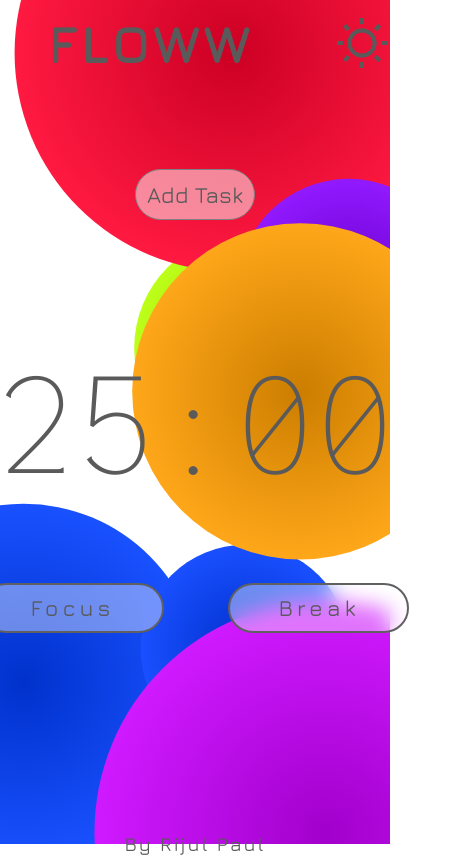
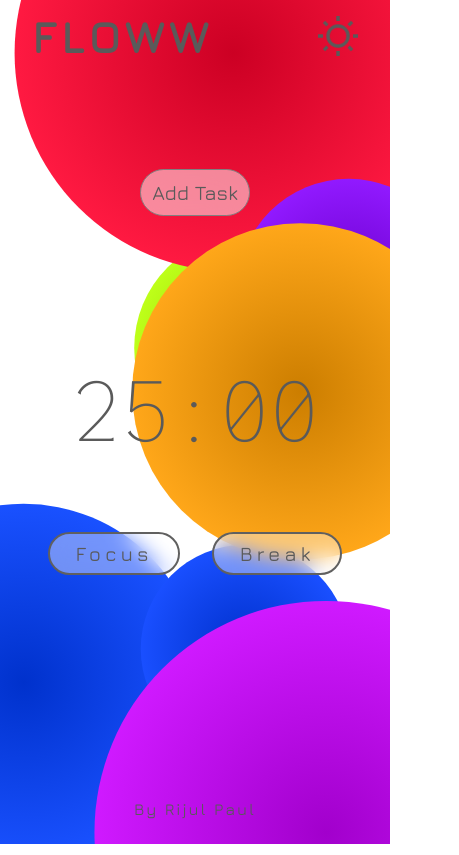
Before and after one commit to rijulpaul/dororo, a React (Vite) app: page / in a window 390 px wide. Shown: the whole page, 459 px wide, since content can reach past the window. Built offline with nearby package versions, Linux system fonts and the light colour scheme.

Commit message:
responsiveness

```diff
--- a/src/assets/components/Footer/Footer.css
+++ b/src/assets/components/Footer/Footer.css
@@ -4,3 +4,9 @@
     height: 2vh;
     letter-spacing: 2px;
 }
+
+@media (max-width: 800px) {
+    .footer {
+        font-size: 1rem;
+    }
+}
--- a/src/assets/components/Header/Header.css
+++ b/src/assets/components/Header/Header.css
@@ -20,3 +20,19 @@
   padding: 0.5rem 1rem;
   border-radius: 10rem;
 }
+
+.theme-icon {
+    width: 50px;
+}
+
+@media (max-width: 800px) {
+    .header {
+        font-size: 22px;
+    }
+    .title, .theme {
+        margin: 0.2rem 1rem;
+    }
+    .theme-icon {
+        width: 40px;
+    }
+}
--- a/src/assets/components/Header/Header.tsx
+++ b/src/assets/components/Header/Header.tsx
@@ -20,7 +20,7 @@ function Header() {
     <header className='header'>
             <h1 className='title'>FLOWW</h1>
             <button className='theme' onClick={toggleTheme}>
-                {theme === 'light' ? <img width={50} src='./sun.png'></img> : <img width={50} src='./moon.png'></img>}
+                {theme === 'light' ? <img className='theme-icon' src='./sun.png'></img> : <img className='theme-icon' src='./moon.png'></img>}
             </button>
         </header>
     )
--- a/src/assets/components/Main/Main.css
+++ b/src/assets/components/Main/Main.css
@@ -3,5 +3,5 @@
   flex-direction: column;
   justify-content: center;
   align-items: center;
-  height: 88vh;
+  height: 86vh;
 }
--- a/src/assets/components/Main/Tasks/Tasks.css
+++ b/src/assets/components/Main/Tasks/Tasks.css
@@ -11,7 +11,10 @@
 
 .tasks-container.visible {
   padding: 1rem;
-  width: max(550px, 40vw);
+  /* width: 40vw; */
+  width: max(320px, 40vw);
+  max-height: 60vh;
+  overflow: scroll;
   z-index: 2;
 }
 
@@ -32,7 +35,7 @@
   margin: 0.5rem 0;
   padding: 0.2rem 0.7rem;
   /* padding-top: 0.8rem; */
-  font-size: 1.4rem;
+  font-size: clamp(20px, 2vw, 1.4rem);
 }
 
 .task-hover {
@@ -43,7 +46,8 @@
 .task-input {
   border: none;
   outline: none;
-  font-size: 1.4rem;
+  width: 80%;
+  font-size: clamp(20px, 2vw, 1.4rem);
 }
 
 .task-delete {
--- a/src/assets/components/Main/Timer/Button/Button.css
+++ b/src/assets/components/Main/Timer/Button/Button.css
@@ -3,7 +3,7 @@
   border-radius: 2rem;
   font-size: 1.4rem;
   margin: 1rem 2rem;
-  padding: 0.6rem 3rem;
+  padding: 0.6rem 2.5rem;
   letter-spacing: 4px;
   backdrop-filter: blur(10px);
   transition: 0.4s ease all;
@@ -14,3 +14,11 @@
   transition: 0.4s ease all;
   backdrop-filter: blur(24px);
 }
+
+@media (max-width: 800px) {
+  .button {
+    font-size: 20px;
+    margin: 0.5rem 1rem;
+    padding: 0.5rem 1.6rem;
+  }
+}
--- a/src/assets/components/Main/Timer/Timer.css
+++ b/src/assets/components/Main/Timer/Timer.css
@@ -5,11 +5,19 @@
   justify-content: start;
   background: none;
   margin: 2rem 0;
+  max-width: 100vw;
 }
 .timer {
-  font-family: 'Inconsolata';
+  font-family: "Inconsolata";
   width: 100%;
   font-size: 10rem;
   text-align: center;
-  margin: 4rem 4rem;
+  margin: 4rem 0;
 }
+
+@media (max-width: 800px) {
+  .timer {
+    font-size: 6.2rem;
+    margin: 4rem 0;
+  }
+}
```
